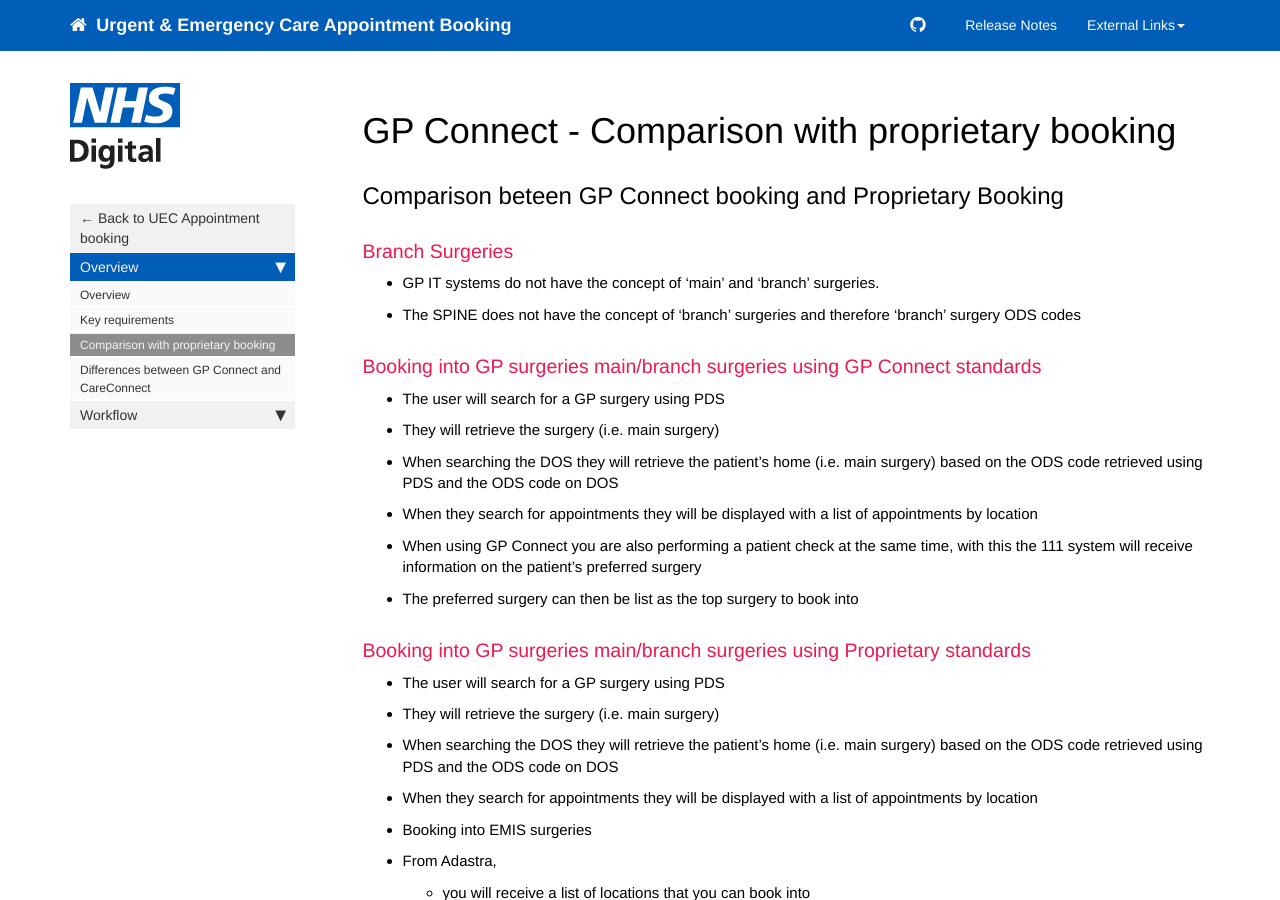
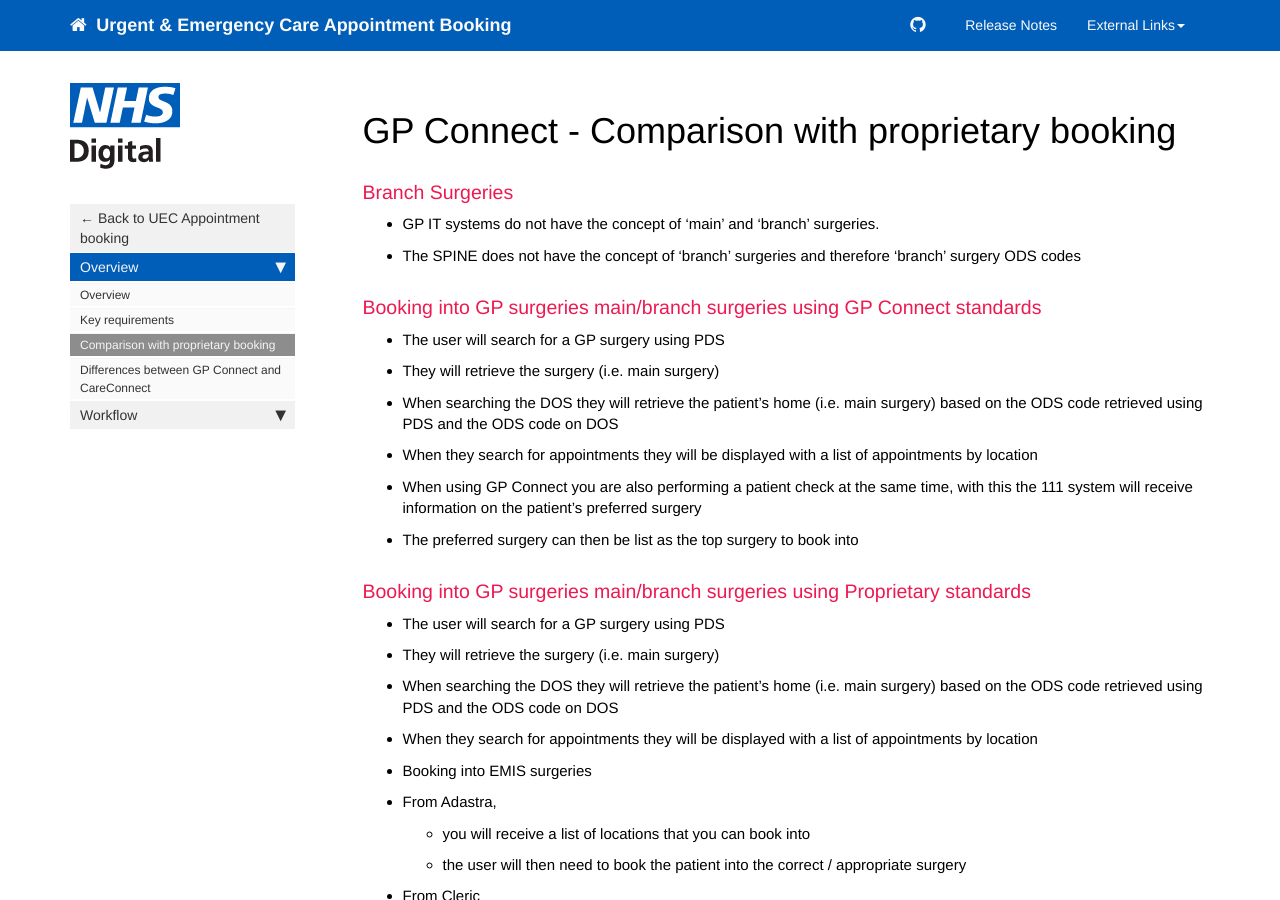
Before and after one commit to nhsd-a2si/docs-uec-appts, a Jekyll site: the page built from _pages/functional_spec/gpc/gpc_propcon.md, in a window 1280 px wide and 900 px high. Built offline with Jekyll 4.4.1, drawn with Linux system fonts in a browser that asks for light colours; nearby versions of some CDN libraries.

Commit message:
Update gpc_propcon.md

```diff
--- a/_pages/functional_spec/gpc/gpc_propcon.md
+++ b/_pages/functional_spec/gpc/gpc_propcon.md
@@ -6,8 +6,6 @@ permalink: gpc_propcon.html
 toc: false
 folder: functional_spec
 ---
-
-## Comparison beteen GP Connect booking and Proprietary Booking
 
 ### Branch Surgeries
 
```
